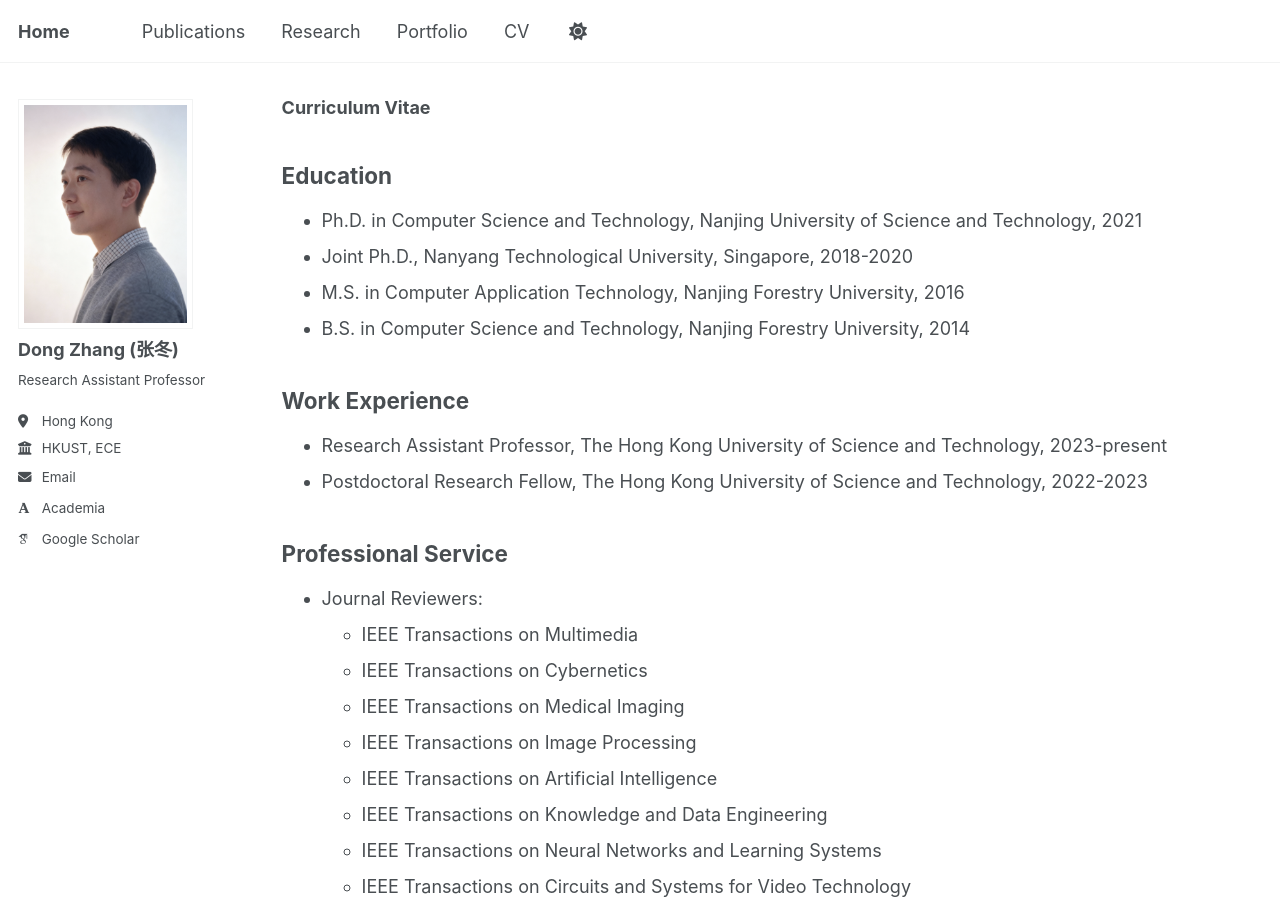
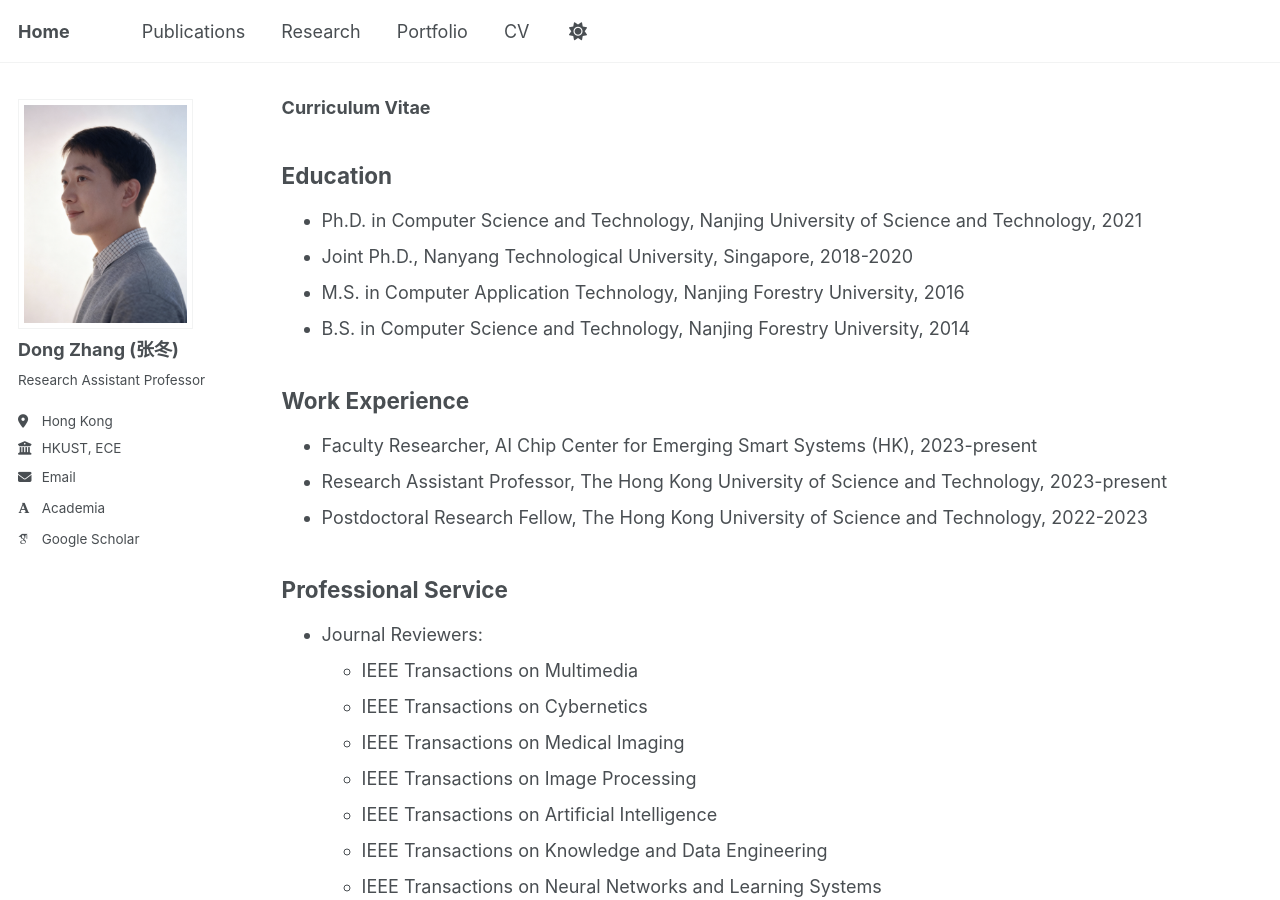
Before and after one commit to dongzhang89/dongzhang89.github.io, a Jekyll site: the page built from _pages/cv.md, in a window 1280 px wide and 900 px high. Built offline with Jekyll 4.4.1, drawn with Linux system fonts in a browser that asks for light colours; some web fonts are replaced; our own code applies the rules of GitHub Pages for plain Markdown files; a script that is not in the unit is left out.

Commit message:
Update cv.md

```diff
--- a/_pages/cv.md
+++ b/_pages/cv.md
@@ -43,6 +43,7 @@ Education
 
 Work Experience
 ---
+* Faculty Researcher, AI Chip Center for Emerging Smart Systems (HK), 2023-present
 * Research Assistant Professor, The Hong Kong University of Science and Technology, 2023-present
 * Postdoctoral Research Fellow, The Hong Kong University of Science and Technology, 2022-2023
 
```
